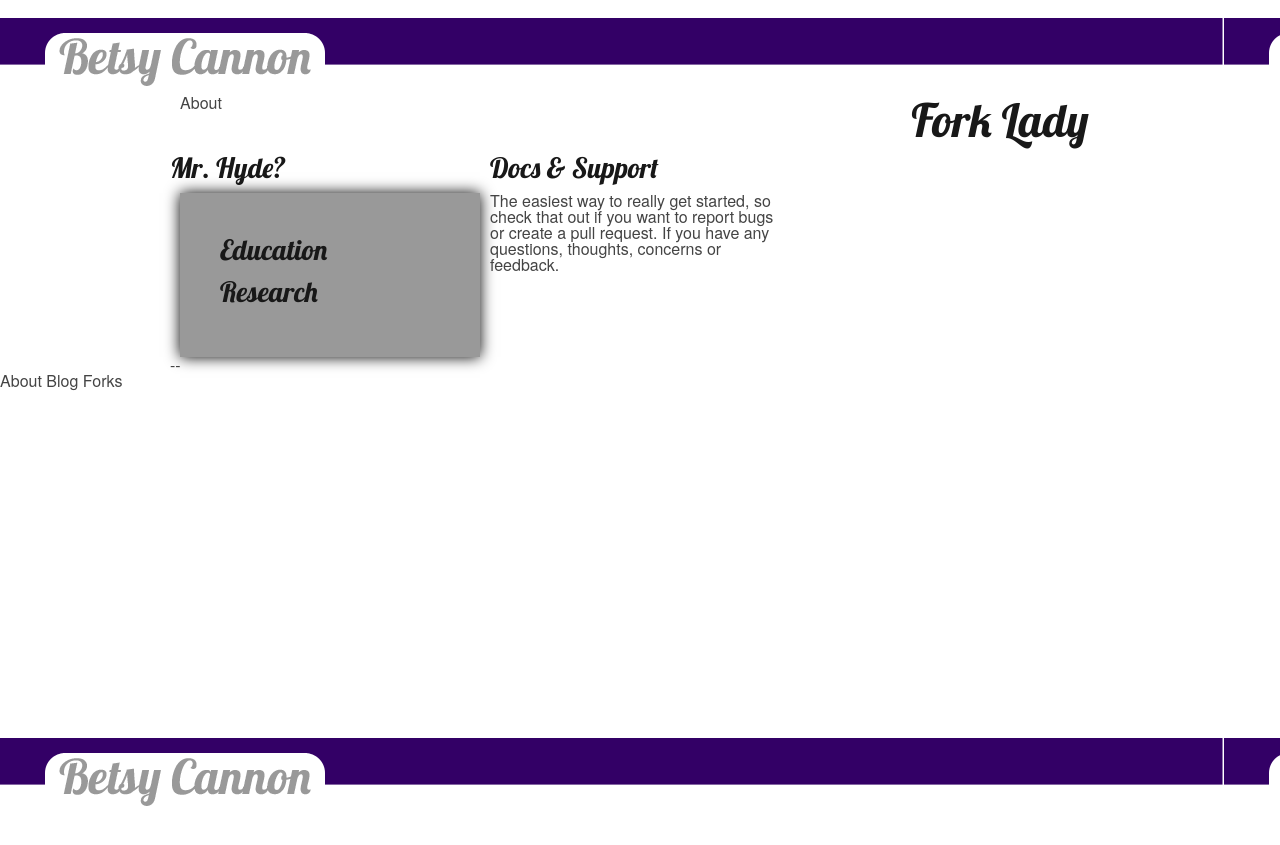
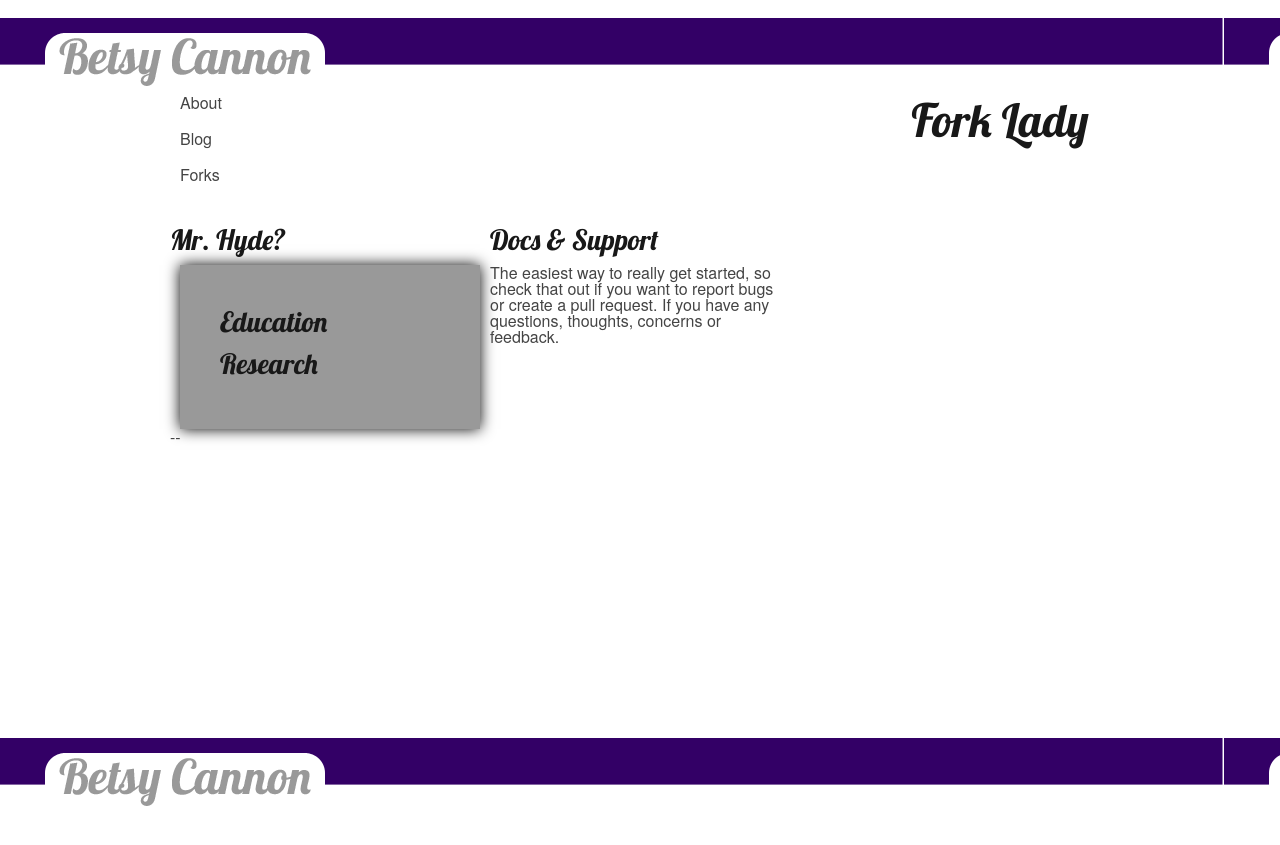
Before and after one commit to forklady42/forklady42.github.com, a Jekyll site: the page built from index.html, in a window 1280 px wide. Shown: the top 845 px of the page. Built offline with Jekyll 4.4.1, drawn with Linux system fonts in a browser that asks for light colours; some web fonts are replaced; Markdown is read by kramdown in place of the engine named in the settings.

Commit message:
delete old menu

```diff
--- a/_layouts/layout1.html
+++ b/_layouts/layout1.html
@@ -49,12 +52,6 @@
 
 	</div><!-- container -->
 
-    <div class="one-third column">
-        <div id="internal_links">
-            <p>About    Blog    Forks </p>
-        </div>
-    </div>
-
 
 
 </body>
```
Also changed, not shown: other parts of _layouts/layout1.html (+3 -0 lines).
